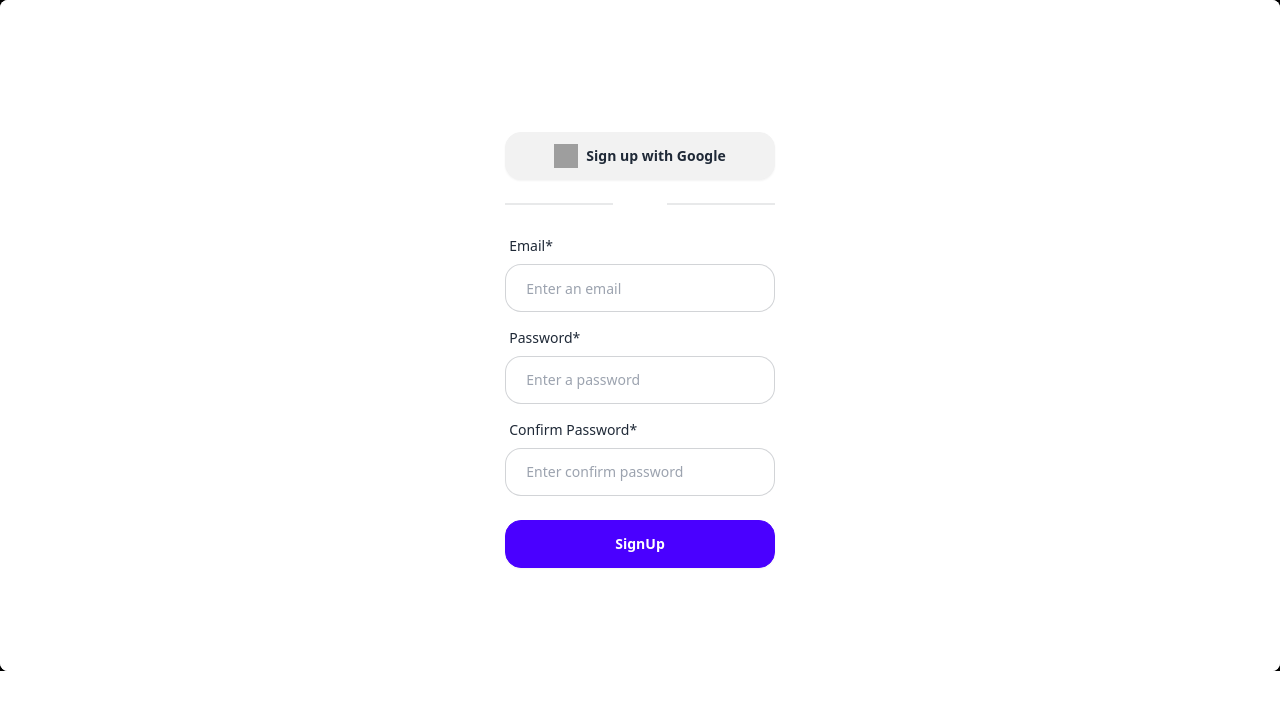
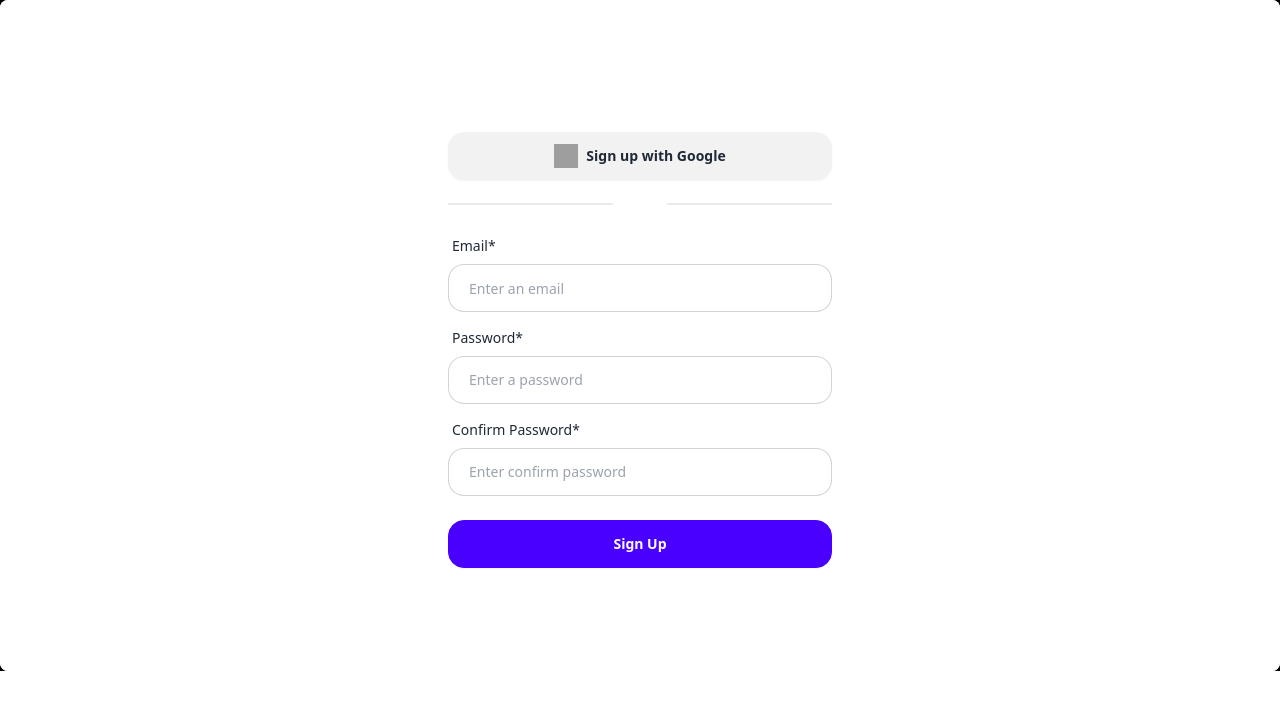
Before and after one commit to finma/eth-signature, a Next.js app: page /register in a window 1280 px wide. Shown: the top 710 px of the page. Built offline with nearby package versions, Linux system fonts and the light colour scheme; no server answers; grey boxes are pictures that could not be loaded.

Commit message:
[CHG] button classname

```diff
--- a/src/app/login/page.tsx
+++ b/src/app/login/page.tsx
@@ -139,7 +139,9 @@
                   </label>
 
                   {/* BUTTON SIGNIN */}
-                  <Button type="primary">SignIn</Button>
+                  <Button type="primary" className="md:w-96">
+                    Sign In
+                  </Button>
 
                   {/* NOT REGISTERED */}
                   <p className="text-sm leading-relaxed text-grey-900 mt-4">
--- a/src/app/register/page.tsx
+++ b/src/app/register/page.tsx
@@ -170,7 +170,9 @@
                   </label>
 
                   {/* BUTTON SIGNUP */}
-                  <Button type="primary">SignUp</Button>
+                  <Button type="primary" className="md:w-96">
+                    Sign Up
+                  </Button>
 
                   {/* NOT REGISTERED */}
                   <p className="text-sm leading-relaxed text-grey-900 mt-4">
```
